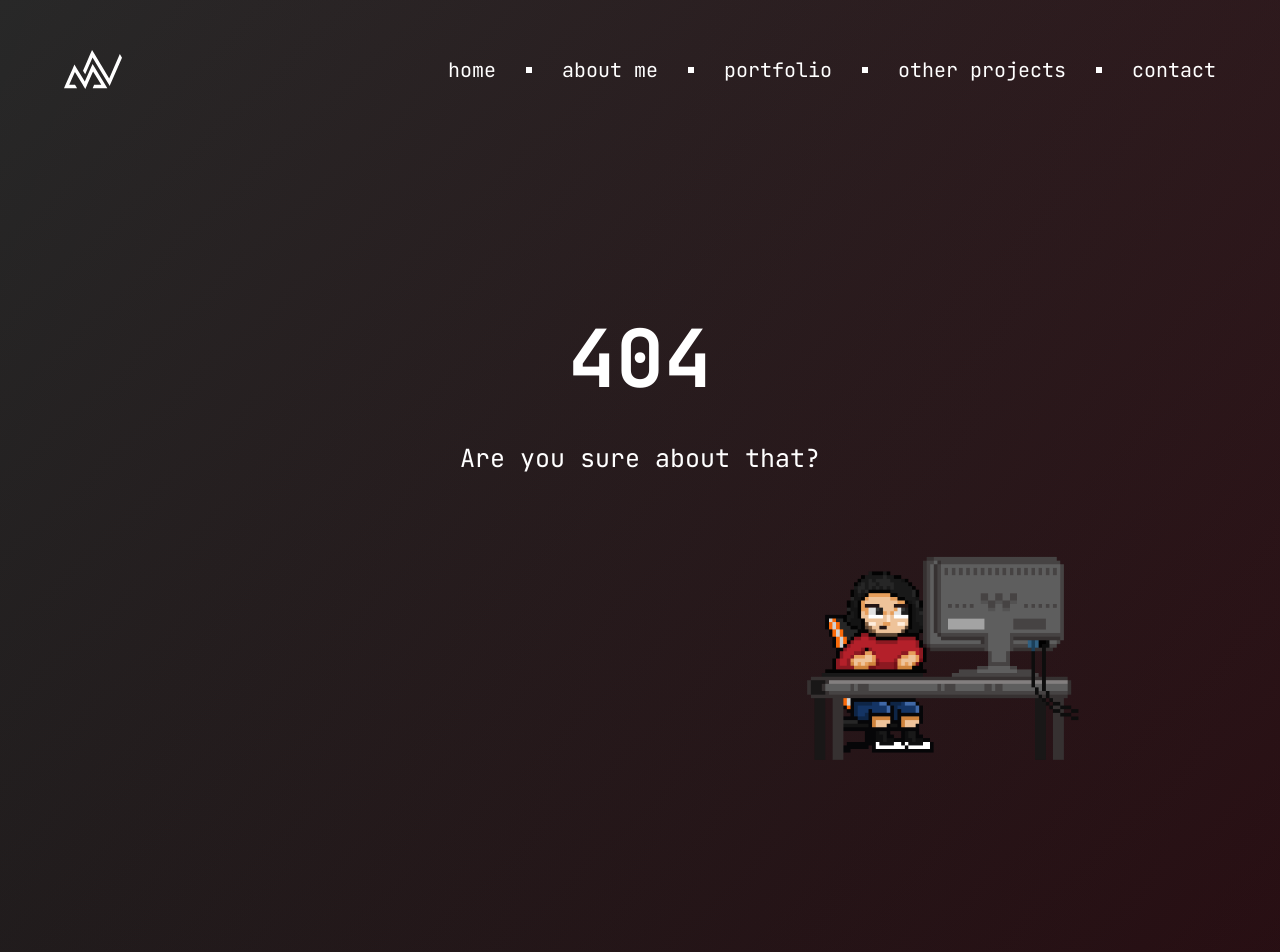
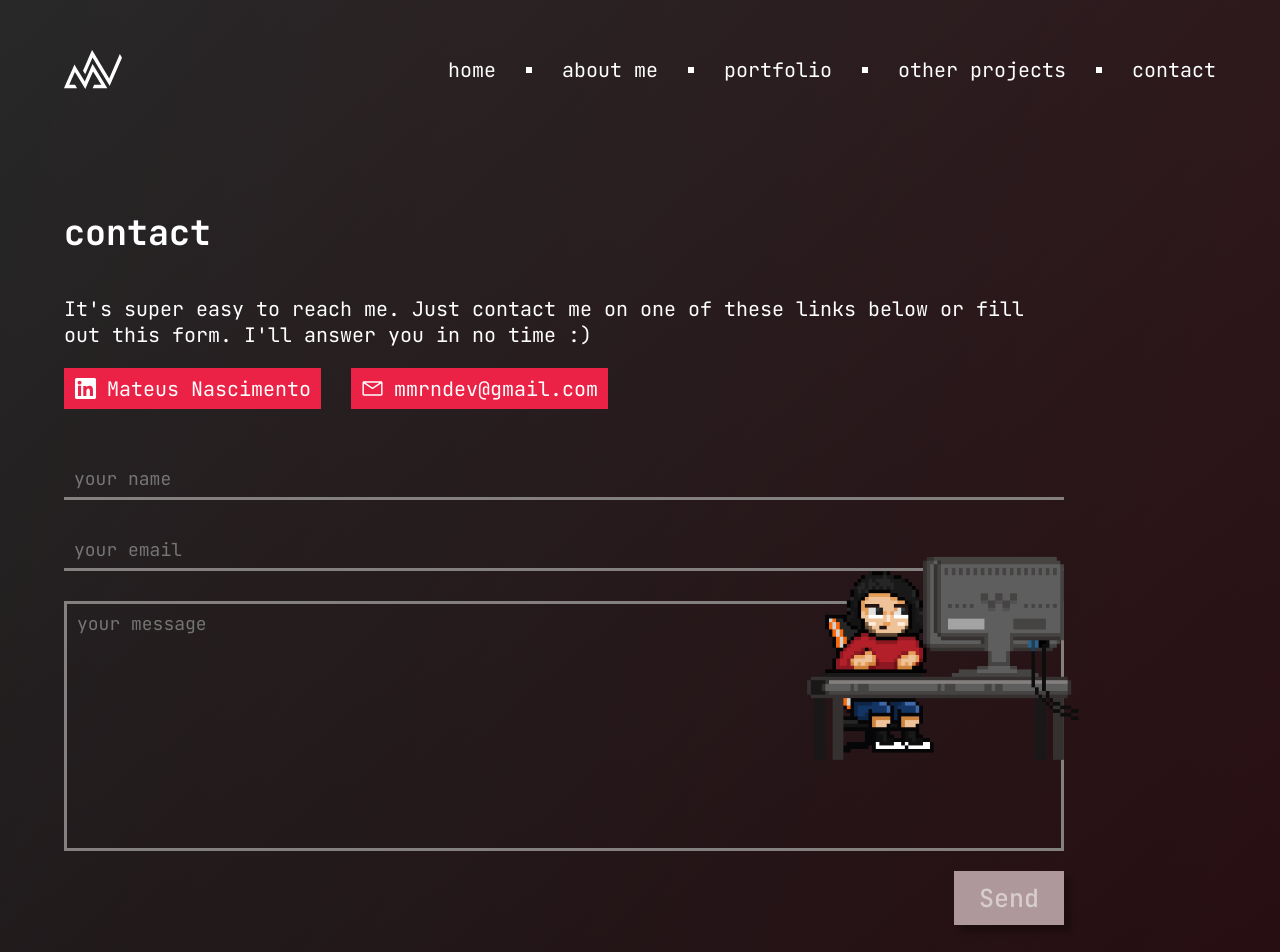
Before and after one commit to melosomelo/mmrndev, a Next.js app: page /contact in a window 1280 px wide. Before the commit this address had no page. Shown: the top 952 px of the page. Built offline with nearby package versions, Linux system fonts and the light colour scheme.

Commit message:
Feat: finaliza pagina de contato

```diff
--- a/components/Button.tsx
+++ b/components/Button.tsx
@@ -1,9 +1,21 @@
+import React from "react";
+
 interface Props {
   disabled?: boolean;
+  style?: React.CSSProperties;
+  type?: "button" | "submit" | "reset";
 }
 
-const Button: React.FC<Props> = ({ children, disabled }) => {
-  return <button className={disabled ? "disabled" : null}>{children}</button>;
+const Button: React.FC<Props> = ({ children, disabled, style, type }) => {
+  return (
+    <button
+      className={disabled ? "disabled" : null}
+      style={style}
+      type={type || "button"}
+    >
+      {children}
+    </button>
+  );
 };
 
 export default Button;
--- a/components/Header.tsx
+++ b/components/Header.tsx
@@ -31,7 +31,7 @@ const Header: React.FC = () => {
           <a>other projects</a>
         </Link>
         <Square />
-        <Link href="/">
+        <Link href="/contact">
           <a>contact</a>
         </Link>
       </nav>
--- /dev/null
+++ b/pages/contact.tsx
@@ -0,0 +1,78 @@
+import React, { useMemo, useState } from "react";
+import Button from "../components/Button";
+
+interface Props {
+  imgSrc: string;
+  imgAlt: string;
+  text: string;
+  href: string;
+}
+
+const LinkCard: React.FC<Props> = ({ imgSrc, imgAlt, text, href }) => {
+  return (
+    <a className="link-card" href={href} target="_blank">
+      <img src={imgSrc} alt={imgAlt} />
+      <span>{text}</span>
+    </a>
+  );
+};
+
+export default function Contact() {
+  const [name, setName] = useState("");
+  const [email, setEmail] = useState("");
+  const [message, setMessage] = useState("");
+  const disabledButton = useMemo(() => {
+    return name.length < 4 || email.length === 0 || message.length === 0;
+  }, [name, email, message]);
+
+  console.log(disabledButton);
+  return (
+    <main className="contact">
+      <h1>contact</h1>
+      <p>
+        It's super easy to reach me. Just contact me on one of these links below
+        or fill out this form. I'll answer you in no time :)
+      </p>
+
+      <div className="link-container">
+        <LinkCard
+          imgSrc="/images/linkedin.svg"
+          imgAlt="Linkedin icon"
+          text="Mateus Nascimento"
+          href="https://www.linkedin.com/in/mateus-nascimento-654589191/"
+        />
+        <LinkCard
+          imgSrc="/images/email.svg"
+          imgAlt="Email icon"
+          text="mmrndev@gmail.com"
+          href="mailto:mmrndev@gmail.com"
+        />
+      </div>
+
+      <form className="contact-form">
+        <div className="input-wrapper">
+          <input
+            value={name}
+            placeholder="your name"
+            onChange={(e) => setName(e.target.value)}
+          />
+        </div>
+        <div className="input-wrapper">
+          <input
+            value={email}
+            placeholder="your email"
+            onChange={(e) => setEmail(e.target.value)}
+          />
+        </div>
+        <textarea
+          value={message}
+          placeholder="your message"
+          onChange={(e) => setMessage(e.target.value)}
+        ></textarea>
+        <Button style={{ marginLeft: "auto" }} disabled={disabledButton}>
+          Send
+        </Button>
+      </form>
+    </main>
+  );
+}
--- a/scss/_base.scss
+++ b/scss/_base.scss
@@ -97,6 +97,30 @@ main > h1 {
   margin-bottom: 4rem;
 }
 
+input,
+textarea {
+  font-family: "JetBrains Mono";
+  font-size: 1.8rem;
+  color: white;
+
+  border: none;
+  outline: none;
+  background-color: transparent;
+  resize: none;
+}
+
+input {
+  border-bottom: 3px solid #858080;
+  padding: 0.75rem 1rem;
+
+  position: relative;
+}
+
+textarea {
+  border: 3px solid #858080;
+  padding: 0.75rem 1rem;
+}
+
 @media (min-width: 720px) {
   html {
     font-size: 56.25%;
--- a/scss/components/_button.scss
+++ b/scss/components/_button.scss
@@ -20,3 +20,10 @@ button {
 button:hover {
   transform: translateY(-5px);
 }
+
+button.disabled {
+  color: rgba(255, 255, 255, 0.5);
+  background-color: #ae989c;
+  cursor: none;
+  pointer-events: none;
+}
--- /dev/null
+++ b/scss/pages/_contact.scss
@@ -0,0 +1,87 @@
+@use "../abstracts" as *;
+
+@keyframes fadeFromTop {
+  from {
+    transform: translateY(-10px);
+    opacity: 0;
+  }
+
+  to {
+    transform: translateY(0);
+    opacity: 1;
+  }
+}
+
+main.contact {
+  max-width: 1000px;
+}
+
+main.contact > h1,
+main.contact > p,
+.link-container {
+  animation: fadeFromRight 0.5s ease-out forwards;
+}
+
+.contact-form {
+  display: flex;
+  flex-direction: column;
+  align-items: flex-start;
+
+  & input,
+  textarea {
+    width: 100%;
+
+    animation: fadeFromTop 0.4s ease-out forwards;
+  }
+
+  & > textarea {
+    height: 250px;
+
+    margin-bottom: 2rem;
+  }
+
+  & > button {
+    animation: fadeFromTop 0.4s ease-out forwards;
+  }
+}
+
+.input-wrapper {
+  position: relative;
+
+  width: 100%;
+
+  margin-bottom: 3rem;
+}
+
+.input-wrapper > input:focus,
+textarea:focus {
+  border-color: #eb2145;
+  transition: all 0.2s ease-out;
+}
+
+.link-container {
+  display: flex;
+  flex-wrap: wrap;
+  align-items: center;
+
+  margin-bottom: 5rem;
+}
+
+.link-card {
+  cursor: pointer;
+  margin-right: 3rem;
+  padding: 0.75rem 1rem;
+
+  display: flex;
+  align-items: center;
+
+  background-color: #eb2145;
+
+  & > span {
+    color: white;
+  }
+
+  & > img {
+    margin-right: 1rem;
+  }
+}
--- a/scss/pages/_pages.scss
+++ b/scss/pages/_pages.scss
@@ -3,3 +3,4 @@
 @forward "_portfolio.scss";
 @forward "projects";
 @forward "_404.scss";
+@forward "_contact.scss";
```
Also changed, not shown: public/images/email.svg (added), public/images/linkedin.svg (added).
